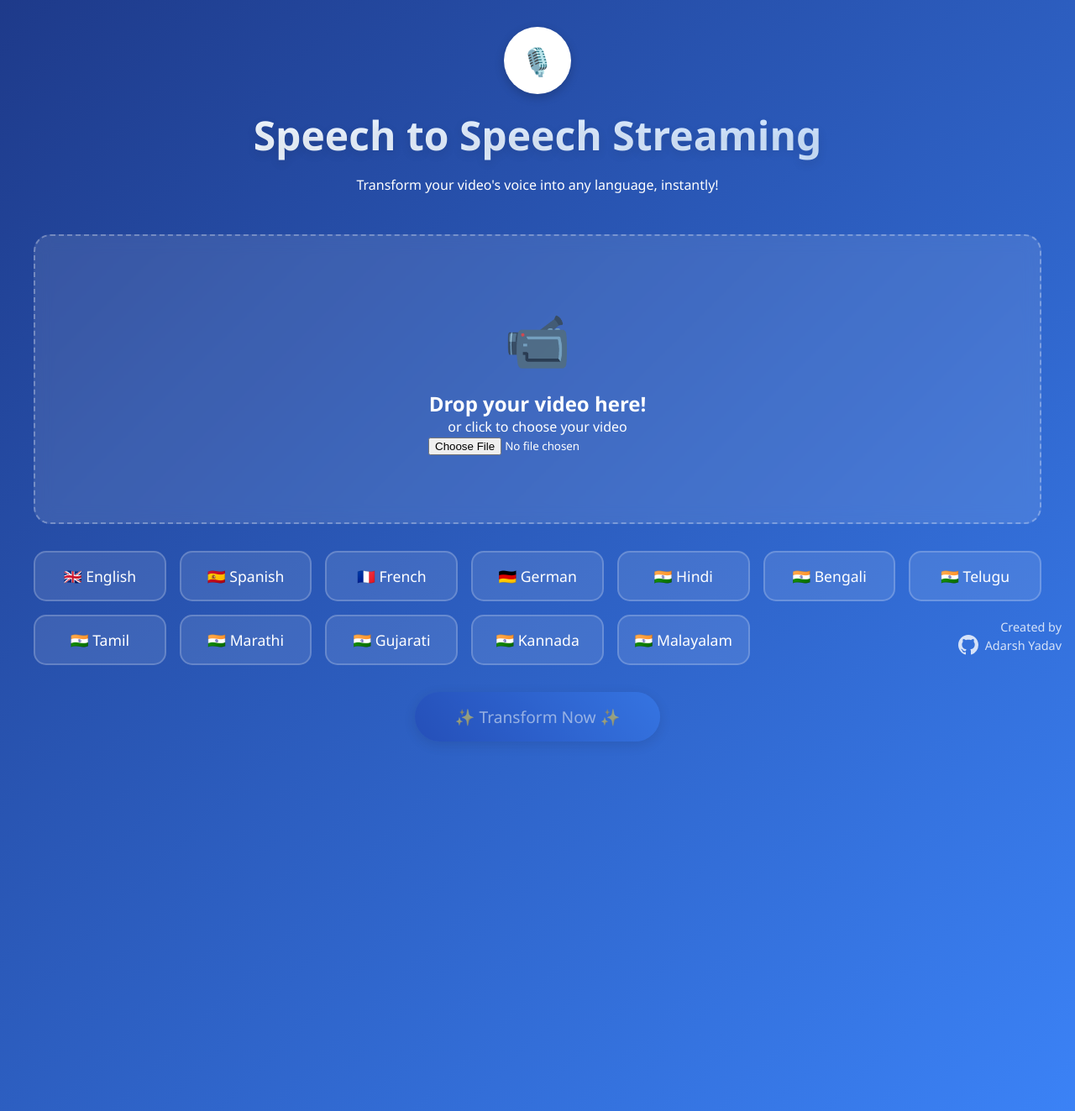
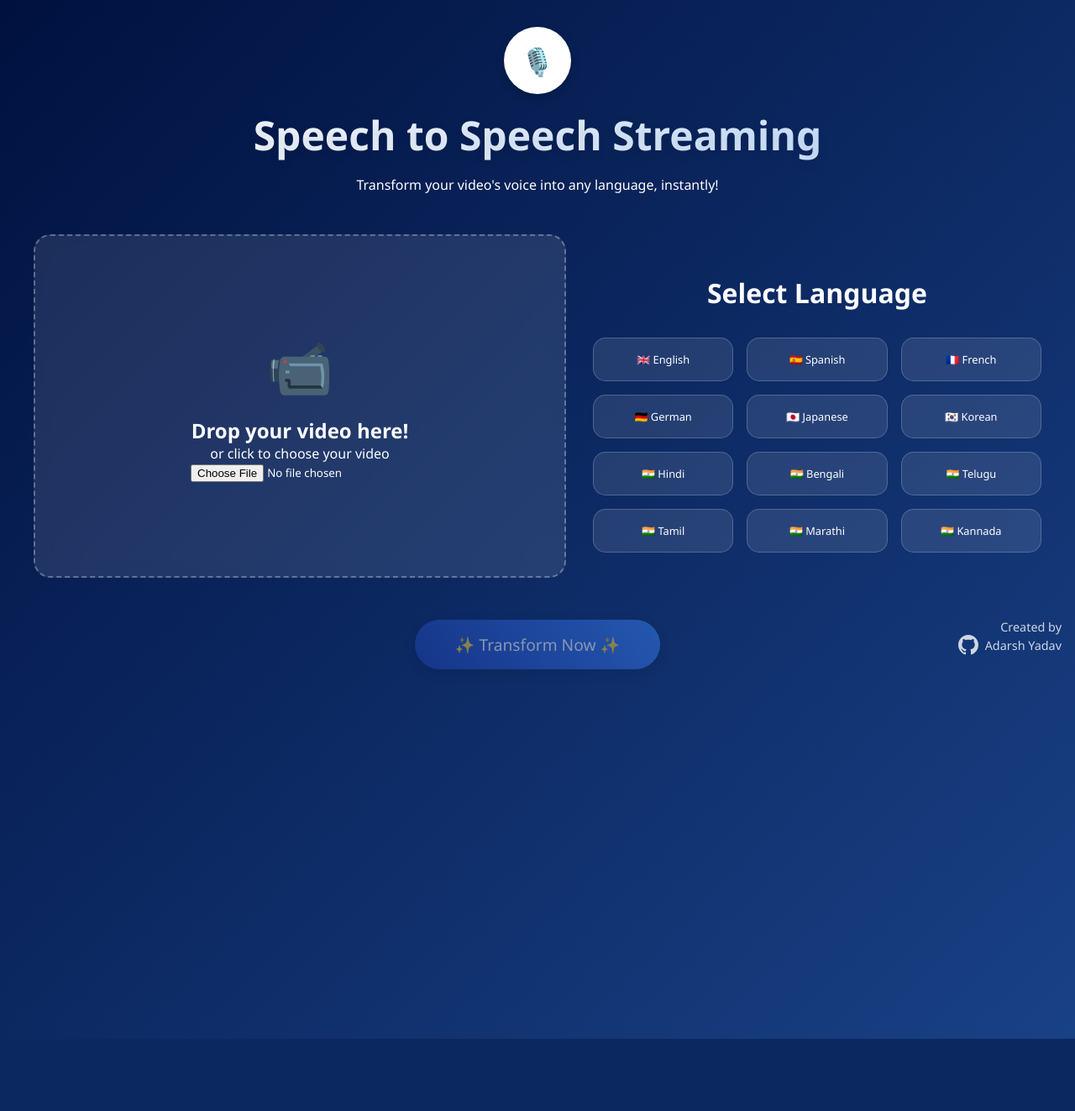
Before and after one commit to yadavadarsh55/Speech-to-Speech-Streaming, a Flask app: page / in a window 1280 px wide. Shown: the whole page at 84% size. After the commit the page ends 1237 px from the top, so only its background shows below. Run offline with Flask 3, Linux system fonts and the light colour scheme.

Commit message:
enhanced the user interface (dark colored ui)

```diff
--- a/templates/speechtospeech.html
+++ b/templates/speechtospeech.html
@@ -14,7 +14,8 @@
 
         body {
             min-height: 100vh;
-            background: linear-gradient(135deg, #1e3a8a 0%, #3b82f6 100%);
+            background: linear-gradient(135deg, #00113f 0%, #194186 100%);
+            animation: mymove, 10s, infinite;
             padding: 2rem;
             color: white;
         }
@@ -82,6 +83,7 @@
             margin-bottom: 2rem;
             border: 2px dashed rgba(255, 255, 255, 0.3);
             transition: all 0.3s ease;
+            flex: 1;
         }
 
         .upload-section:hover {
@@ -97,12 +99,20 @@
 
         .drag-drop-area {
             position: relative;
-            padding: 2rem;
+            padding: 4rem;
             cursor: pointer;
+        }
+
+        .language-section-title {
+            font-size: 2rem;
+            text-align: center;
+            margin-bottom: 1rem;
+            color: #ffffff;
         }
 
         .language-section {
             margin: 3rem 0;
+            flex: 1;
         }
 
         .language-grid {
@@ -114,13 +124,13 @@
 
         .language-btn {
             background: rgba(255, 255, 255, 0.1);
-            border: 2px solid rgba(255, 255, 255, 0.2);
+            border: 1.7px solid rgba(255, 255, 255, 0.2);
             padding: 1rem;
             border-radius: 15px;
             color: white;
             cursor: pointer;
             transition: all 0.3s ease;
-            font-size: 1.1rem;
+            font-size: 0.8rem;
         }
 
         .language-btn:hover {
@@ -196,6 +206,12 @@
             animation: pulse 2s infinite;
         }
 
+        .upload-and-language {
+            display: flex;
+            gap: 2rem;
+            align-items: flex-start;
+        }
+
         @keyframes pulse {
             0% { opacity: 0.6; }
             50% { opacity: 1; }
@@ -219,6 +235,12 @@
                 padding: 1.5rem;
             }
         }
+
+        @keyframes mymove {
+            from {left: 0px;}
+            to {left: 200px;}
+        }
+
     </style>
 </head>
 <body>
@@ -230,6 +252,7 @@
         </div>
 
         <form id="uploadForm">
+            <div class="upload-and-language">
                 <div class="upload-section">
                     <div class="drag-drop-area" id="dropZone">
                         <div class="upload-icon">📹</div>
@@ -242,23 +265,23 @@
                         </div>
                     </div>
                 </div>
-
+                <div class="language-section">
+                    <h2 class="language-section-title">Select Language</h2>
                     <div class="language-grid">
-                <!-- International Languages -->
                         <button type="button" class="language-btn" data-lang="English">🇬🇧 English</button>
                         <button type="button" class="language-btn" data-lang="Spanish">🇪🇸 Spanish</button>
                         <button type="button" class="language-btn" data-lang="French">🇫🇷 French</button>
                         <button type="button" class="language-btn" data-lang="German">🇩🇪 German</button>
-
-                <!-- Indian Languages -->
+                        <button type="button" class="language-btn" data-lang="Japanese">🇯🇵 Japanese</button>
+                        <button type="button" class="language-btn" data-lang="Korean">🇰🇷 Korean</button>
                         <button type="button" class="language-btn" data-lang="Hindi">🇮🇳 Hindi</button>
                         <button type="button" class="language-btn" data-lang="Bengali">🇮🇳 Bengali</button>
                         <button type="button" class="language-btn" data-lang="Telugu">🇮🇳 Telugu</button>
                         <button type="button" class="language-btn" data-lang="Tamil">🇮🇳 Tamil</button>
-                <button type="button" class="language-btn" data-lang="Marathi">🇮🇳 Marathi</button>
-                <button type="button" class="language-btn" data-lang="Gujarati">🇮🇳 Gujarati</button>
-                <button type="button" class="language-btn" data-lang="Kannada">🇮🇳 Kannada</button>
-                <button type="button" class="language-btn" data-lang="Malayalam">🇮🇳 Malayalam</button>
+                        <button type="button" class="language-btn" data-lang="Tamil">🇮🇳 Marathi</button>
+                        <button type="button" class="language-btn" data-lang="Tamil">🇮🇳 Kannada</button>
+                    </div>
+                </div>
             </div>
         </div>
 
```
Lines whose indentation alone changed are shown as unchanged.
